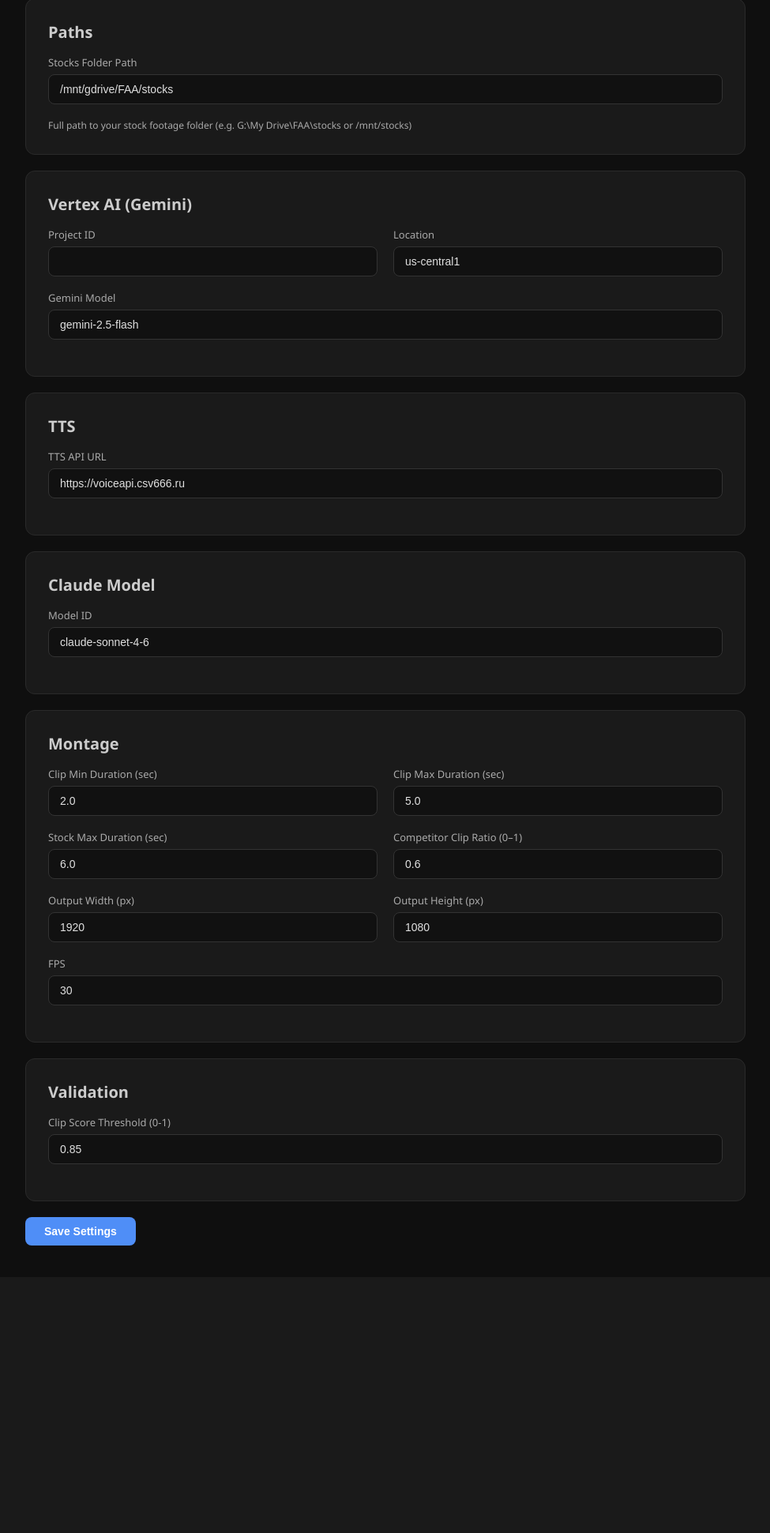
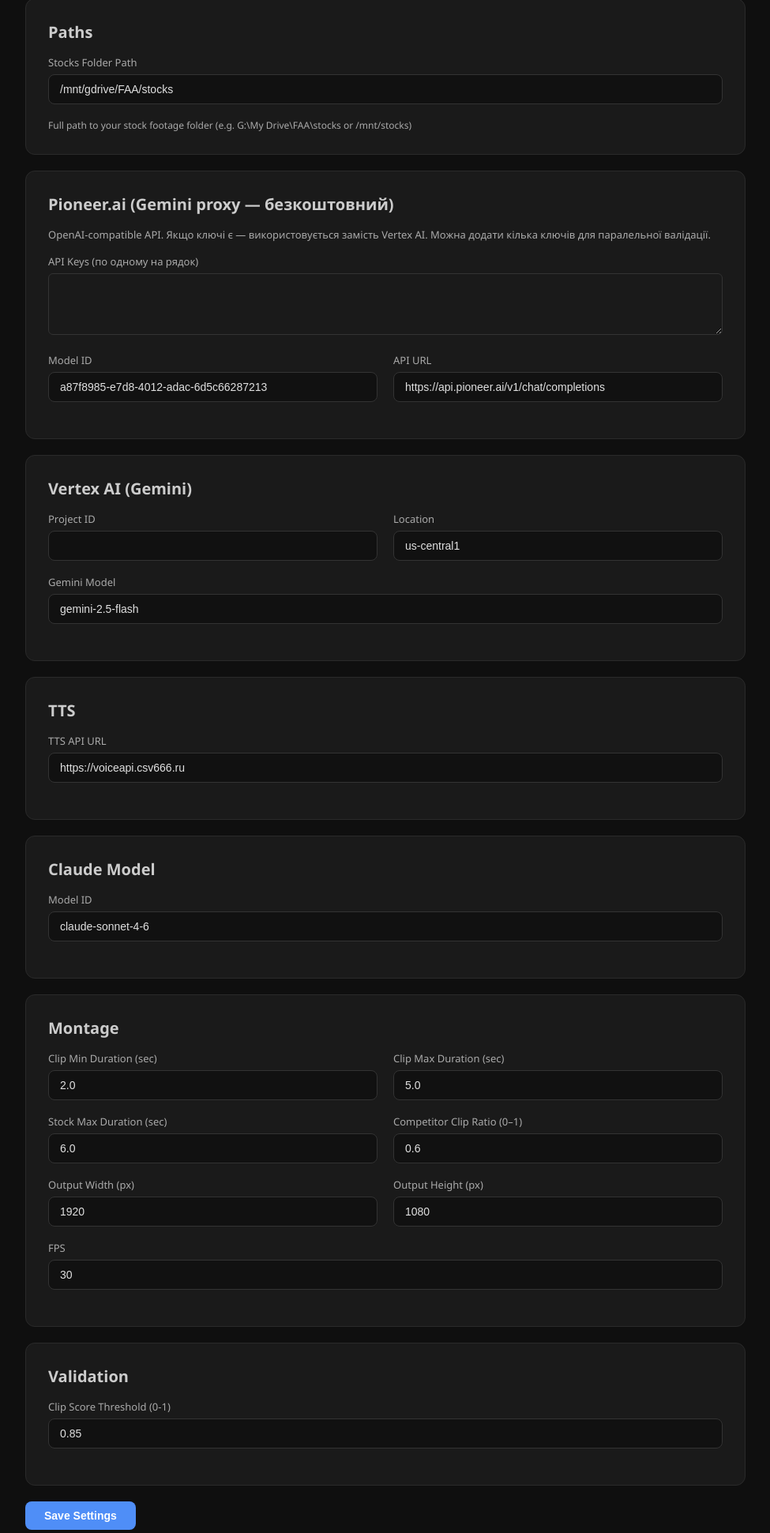
Before and after one commit to Maks12123343/FAA, a Flask app: page /settings in a window 1280 px wide. Shown: the part 3240-5181 px from the top of the page at 79% size, without its empty margins (152-1127 px from the left). Before the commit the page ends 4817 px from the top, so only its background shows below. Run offline with Flask 3, Linux system fonts and the light colour scheme; parts of the project's set-up code (start-up, migrations or seed data) failed here and were passed over; some libraries are stand-ins or nearby versions.

Commit message:
feat: pioneer.ai settings UI — key management in web interface

```diff
--- a/templates/settings.html
+++ b/templates/settings.html
@@ -51,6 +51,23 @@
   <div class="field"><label>Stocks Folder Path</label>
     <input type="text" id="stocks_dir" value="{{ settings.stocks_dir or '' }}" style="width:100%"></div>
   <p style="color:#aaa;font-size:12px;margin-top:4px">Full path to your stock footage folder (e.g. G:\My Drive\FAA\stocks or /mnt/stocks)</p>
+</div>
+
+<div class="card">
+  <h2>Pioneer.ai (Gemini proxy — безкоштовний)</h2>
+  <p style="color:#aaa;font-size:13px;margin-bottom:16px">
+    OpenAI-compatible API. Якщо ключі є — використовується замість Vertex AI. Можна додати кілька ключів для паралельної валідації.
+  </p>
+  <div class="field">
+    <label>API Keys (по одному на рядок)</label>
+    <textarea id="pioneer_api_keys" rows="4" style="width:100%;background:#1a1a1a;color:#e0e0e0;border:1px solid #333;border-radius:6px;padding:8px;font-family:monospace;font-size:13px">{{ (settings.pioneer_api_keys or []) | join('\n') }}</textarea>
+  </div>
+  <div class="grid-2">
+    <div class="field"><label>Model ID</label>
+      <input type="text" id="pioneer_model" value="{{ settings.pioneer_model or 'a87f8985-e7d8-4012-adac-6d5c66287213' }}"></div>
+    <div class="field"><label>API URL</label>
+      <input type="text" id="pioneer_api_url" value="{{ settings.pioneer_api_url or 'https://api.pioneer.ai/v1/chat/completions' }}"></div>
+  </div>
 </div>
 
 <div class="card">
@@ -127,7 +144,14 @@ function saveSettings() {
     };
   });
 
+  // Pioneer keys: split by newline, filter empty
+  const pioneer_api_keys = document.getElementById('pioneer_api_keys').value
+    .split('\n').map(k => k.trim()).filter(k => k.length > 0);
+
   const data = {
+    pioneer_api_keys,
+    pioneer_model:     document.getElementById('pioneer_model').value,
+    pioneer_api_url:   document.getElementById('pioneer_api_url').value,
     claude_api_key:    document.getElementById('claude_api_key').value,
     claude_model:      document.getElementById('claude_model').value,
     tts_api_key:       document.getElementById('tts_api_key').value,
```
